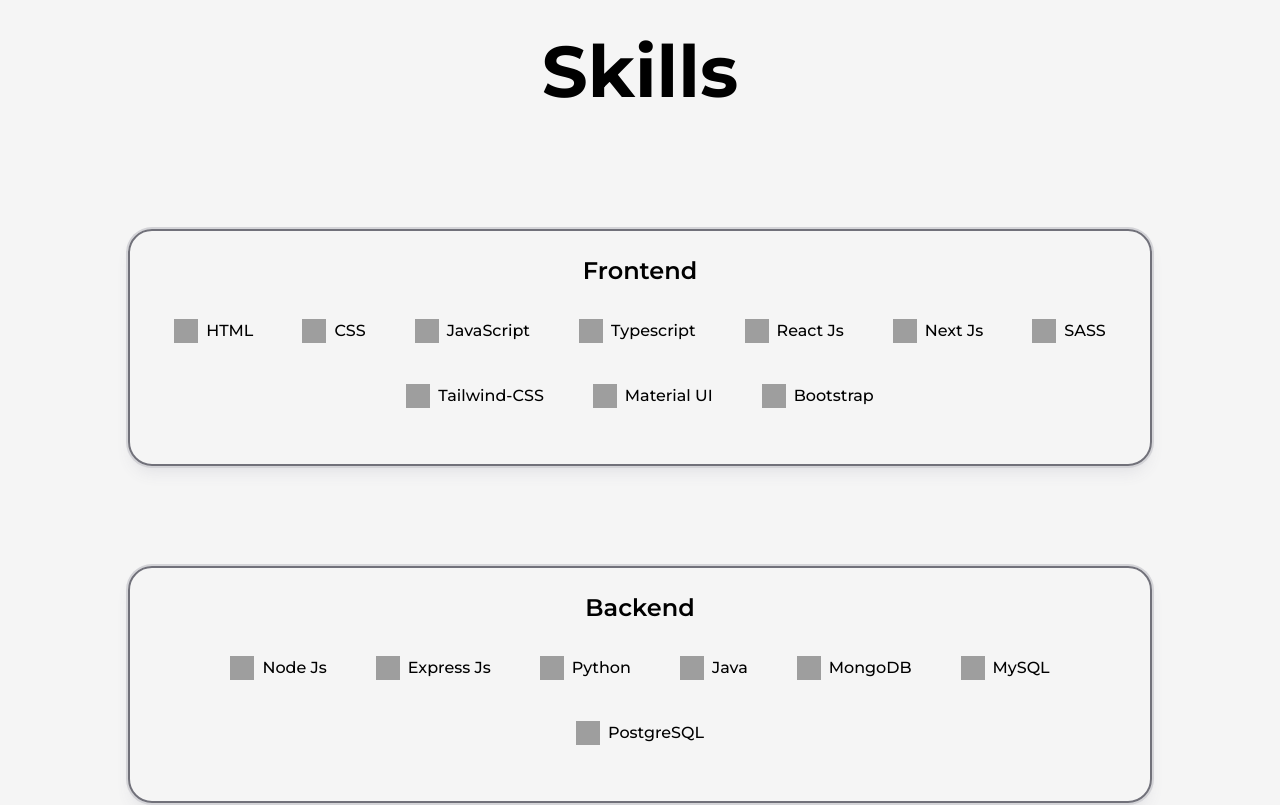
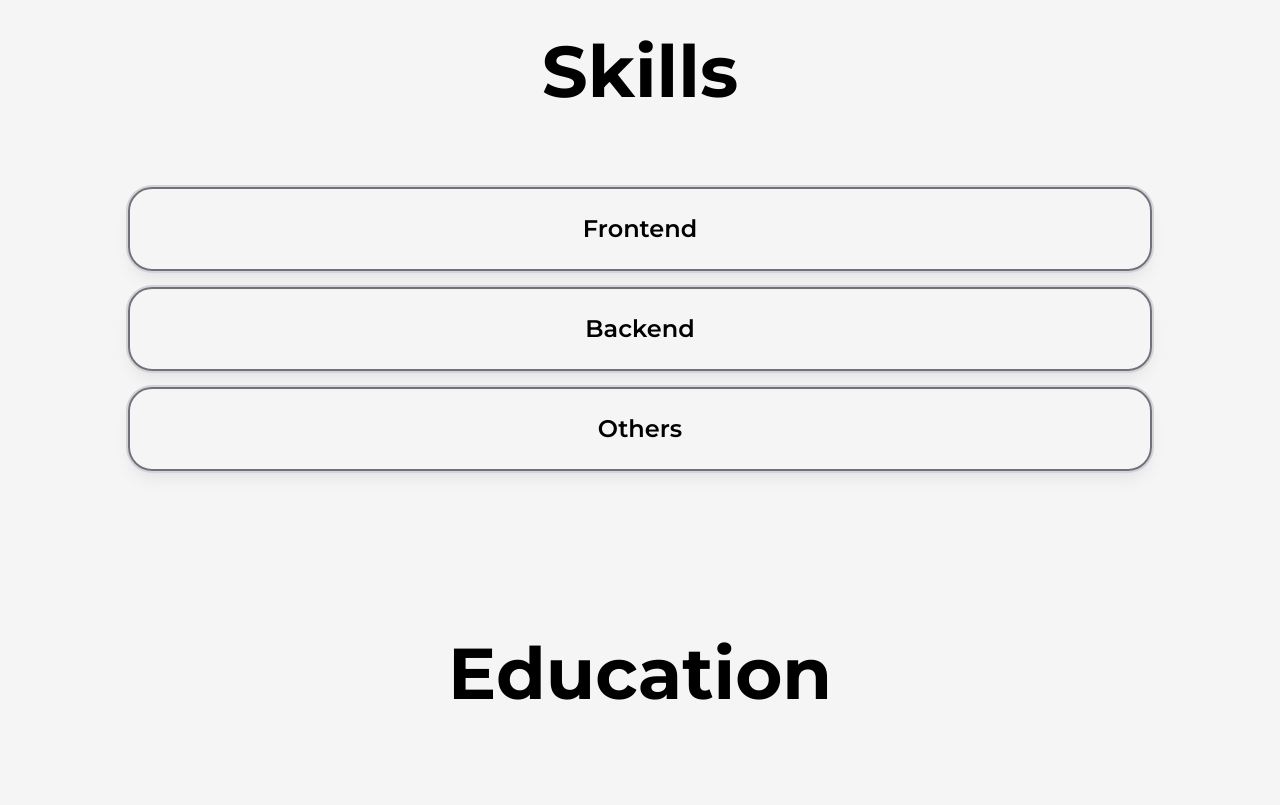
Before and after one commit to nadeeshaMadusanka99/personal_portfolio, a Next.js app: page /about in a window 1280 px wide. Shown: the part 1020-1825 px from the top of the page. Built offline with nearby package versions, Linux system fonts and the light colour scheme; grey boxes are pictures that could not be loaded.

Commit message:
Flip Card added

```diff
--- a/next.config.js
+++ b/next.config.js
@@ -1,6 +1,10 @@
 /** @type {import('next').NextConfig} */
 const nextConfig = {
   reactStrictMode: true,
+  compiler:{
+    styledComponents: true
+  }
 }
 
+
 module.exports = nextConfig
--- a/package.json
+++ b/package.json
@@ -14,6 +14,7 @@
     "framer-motion": "^10.6.0",
     "next": "13.5.1",
     "react": "18.2.0",
+    "react-card-flip": "^1.2.2",
     "react-dom": "18.2.0",
     "styled-components": "^6.1.8",
     "uuid": "^9.0.1"
--- a/src/components/AboutMe/Skills.js
+++ b/src/components/AboutMe/Skills.js
@@ -1,4 +1,4 @@
-import React from "react";
+import React, { useState } from "react";
 import { motion } from "framer-motion";
 import styled from "styled-components";
 import { skills } from "@/components/AboutMe/RenderSkill";
@@ -127,8 +127,40 @@ const SkillImage = styled.img`
   width: 24px;
   height: 24px;
 `;
+const SkillCard = styled.div`
+  width: 100%;
+  max-width: 100%;
+  background: ${({ theme }) => theme.card};
+  transition: transform 1.5s;
+  transform-style: preserve-3d;
+  &:hover {
+    transform: rotateY(180deg);
+  }
+`;
+
+const CardContent = styled.div`
+  position: absolute;
+  width: 100%;
+  height: 100%;
+  backface-visibility: hidden;
+  display: flex;
+  flex-direction: column;
+  justify-content: center;
+  align-items: center;
+`;
+
+const FrontContent = styled(CardContent)``;
+
+const BackContent = styled(CardContent)`
+  transform: rotateY(180deg);
+`;
 
 const Skills = () => {
+  const [isFlipped, setIsFlipped] = useState(false);
+
+  const handleCardFlip = () => {
+    setIsFlipped(!isFlipped);
+  };
   // return (
   //   <>
   //     <h2 className="font-bold text-8xl mt-20 mb-10 w-full text-center">Skills</h2>
@@ -166,17 +198,32 @@ const Skills = () => {
         <h2 className="font-bold text-7xl  mb-20 w-full text-center">Skills</h2>
         <SkillsContainer>
           {skills.map((skill, index) => (
+            <SkillCard
+              key={index}
+              onClick={handleCardFlip}
+              className={isFlipped ? "flipped" : ""}
+            >
+              <FrontContent key={index}>
                 <motion.div
                   initial={{ y: 50 }}
                   whileInView={{ y: 0 }}
                   transition={{ duration: 0.5, type: "spring" }}
                   whileHover={{ scale: 1.03 }}
                   className="w-full max-w-full ring-2 ring-zinc-300 bg-card border-2 border-solid border-zinc-500 shadow-lg shadow-zinc-200 rounded-3xl p-6"
-                key={index}
                 >
-                <div className="text-2xl font-semibold text-secondary mb-5 text-center">
+                  <div className="text-2xl font-semibold text-secondary mb-30 p-30 text-center">
                     {skill.title}
                   </div>
+                </motion.div>
+              </FrontContent>
+              <BackContent>
+                <motion.div
+                  initial={{ y: 50 }}
+                  whileInView={{ y: 0 }}
+                  transition={{ duration: 0.5, type: "spring" }}
+                  whileHover={{ scale: 1.03 }}
+                  className="w-full max-w-full ring-2 ring-zinc-300 bg-card border-2 border-solid border-zinc-500 shadow-lg shadow-zinc-200 rounded-3xl p-6"
+                >
                   <SkillList>
                     {skill.skills.map((item, index) => (
                       <SkillItem key={index}>
@@ -186,6 +233,8 @@ const Skills = () => {
                     ))}
                   </SkillList>
                 </motion.div>
+              </BackContent>
+            </SkillCard>
           ))}
         </SkillsContainer>
       </Wrapper>
```
Also changed, not shown: src/components/AboutMe/SkillItem.js (added, +54 -0 lines), 1 other file (tests, documents, lock files or other folders). Lines whose indentation alone changed are shown as unchanged.
